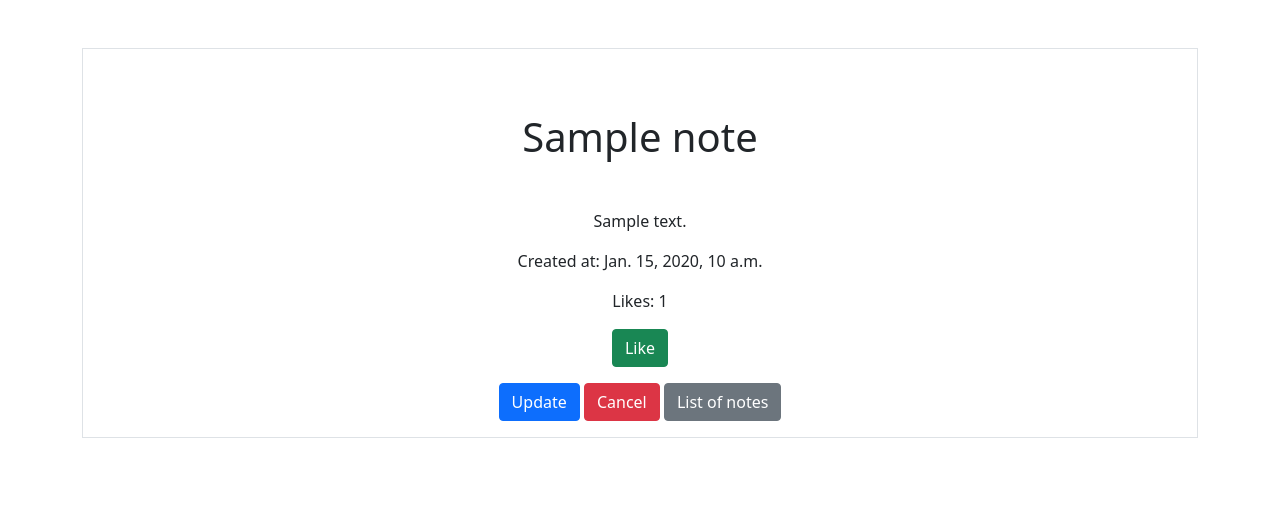
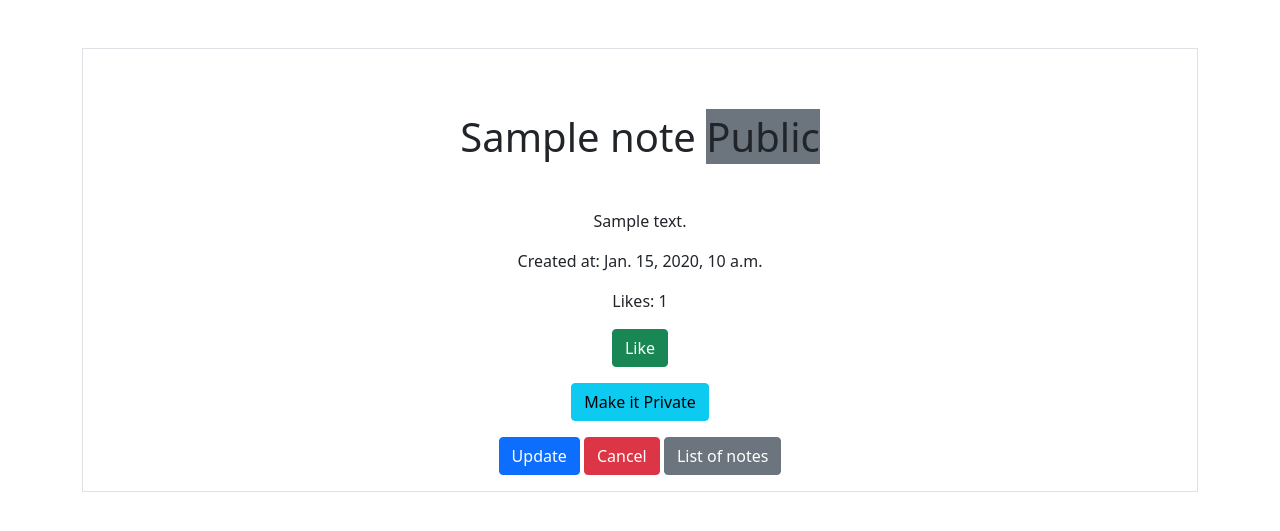
Before and after one commit to Deotyma/supernotes, a Django app: page /smart/notes/1/ in a window 1280 px wide. Shown: the top 531 px of the page. Run offline with Django 5.2, Linux system fonts and the light colour scheme; tables that the repository leaves empty hold one stand-in row (values such as "Sample post").

Commit message:
button public-private toggle added

```diff
--- a/notes/models.py
+++ b/notes/models.py
@@ -1,4 +1,5 @@
 from django.db import models
+from django.contrib.auth.models import User
 
 # Create your models here.
 class Note(models.Model):
@@ -10,3 +11,5 @@ class Note(models.Model):
     created_at = models.DateTimeField(auto_now_add=True, help_text='Date and time when the note was created')
     updated_at = models.DateTimeField(auto_now=True, help_text='Date and time when the note was last updated')
     likes = models.PositiveIntegerField(default=0, help_text='Number of likes for the note')
+    user = models.ForeignKey(User, on_delete=models.CASCADE, related_name='notes', help_text='Author of the note')
+    is_public = models.BooleanField(default=False, help_text='Is the note public?')
--- a/notes/templates/notes/notes_detail.html
+++ b/notes/templates/notes/notes_detail.html
@@ -1,16 +1,28 @@
 {% extends "base.html" %}
 {% block content %}
     <div class="border round p-3 my-5">
-        <h1 class="my-5">{{ note.title }} </h1>
+        <h1 class="my-5">{{ note.title }} {%if note.is_public%}<span class="bage bg-secondary">Public</span> {%endif%}</h1>
         <p>{{ note.content }}</p>
         <p>Created at: {{ note.created_at }}</p>
 
         <p>Likes: {{ note.likes }}</p>
         <form method="post" action="{% url 'notes.add_like' pk=note.id %}">
-            {% csrf_token %}
-            {{ form.as_p }}
-            <button type="submit" class="btn btn-success" action="{% url 'notes.add_like' pk=note.id %}">Like</button>
-        </form>
+    {% csrf_token %}
+    <button type="submit" class="btn btn-success">
+        Like
+    </button>
+</form>
+
+<form method="post" action="{% url 'notes.change_visibility' pk=note.id %}">
+    {% csrf_token %}
+    <button type="submit" class="btn btn-info">
+        {% if note.is_public %}
+            Make it Private
+        {% else %}
+            Make it Public
+        {% endif %}
+    </button>
+</form>
 
         <a href="{% url 'notes.edit' pk=note.id %}" class="btn btn-primary">Update</a>
 
--- a/notes/urls.py
+++ b/notes/urls.py
@@ -9,5 +9,6 @@ urlpatterns = [
     path('notes/<int:pk>/edit', views.NoteUpdateView.as_view(), name='notes.edit'),
     path('notes/<int:pk>/delete', views.NoteDeleteView.as_view(), name='notes.delete'),
     path('notes/create/', views.NoteCreateView.as_view(), name='notes.create'),
-    path('notes/<int:pk>', views.add_like_view, name='notes.add_like'),
+    path('notes/<int:pk>/add_like>', views.add_like_view, name='notes.add_like'),
+    path('notes/<int:pk>/change_visibility>', views.change_visibility_view, name='notes.change_visibility'),
 ]
--- a/notes/views.py
+++ b/notes/views.py
@@ -3,14 +3,24 @@ from django.http import HttpResponseRedirect, Http404
 from django.urls import reverse
 from django.views.generic import CreateView, ListView, DetailView, UpdateView
 from django.views.generic.edit import DeleteView
+from django.contrib.auth.mixins import LoginRequiredMixin
 
 from.models import Note
 from .forms import NoteForm
 
 def add_like_view(request, pk):
-    if request.method != 'POST':
+    if request.method == 'POST':
         note = get_object_or_404(Note, pk=pk)
         note.likes += 1
+        note.save()
+        return HttpResponseRedirect(reverse('notes.detail', args=(pk,)))
+    else:
+        raise Http404("Invalid request method. Only POST requests are allowed.")
+
+def change_visibility_view(request, pk):
+    if request.method == 'POST':
+        note = get_object_or_404(Note, pk=pk)
+        note.is_public= not note.is_public  # Toggle the visibility
         note.save()
         return HttpResponseRedirect(reverse('notes.detail', args=(pk,)))
     else:
@@ -48,8 +58,11 @@ class NoteCreateView(CreateView):
     form_class = NoteForm  # Use the NoteForm defined in forms.py
 
     def form_valid(self, form):
-        form.instance.author = self.request.user  # Set the author to the current user
-        return super().form_valid(form)
+        self.object = form.save(commit=False)  # Create the note instance without saving to the database yet
+        self.object.user = self.request.user  # Set the author to the current user
+        self.object.save()  # Save the note instance to the database
+        return HttpResponseRedirect(self.get_success_url())  # Redirect to the success URL
+
 
 class NoteUpdateView(UpdateView):
 
@@ -63,13 +76,20 @@ class NoteUpdateView(UpdateView):
         form.instance.author = self.request.user  # Set the author to the current user
         return super().form_valid(form)
 
-class NoteListView(ListView):
+class NoteListView(LoginRequiredMixin, ListView):
     """
     Class-based view for rendering a list of notes.
     """
     model = Note
     template_name = 'notes/notes_list.html'
     context_object_name = 'notes'
+    login_url = 'admin/'  # Redirect to login if not authenticated
+
+    def get_queryset(self):
+        """
+        Override the default queryset to filter notes by the current user.
+        """
+        return self.request.user.notes.all().order_by('-created_at')
 
 class PopularNoteListView(ListView):
 
```
Also changed, not shown: README.md, notes/migrations/0003_note_user.py (added), notes/migrations/0004_note_is_public.py (added).
